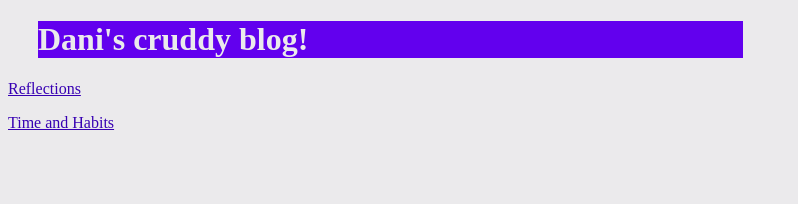
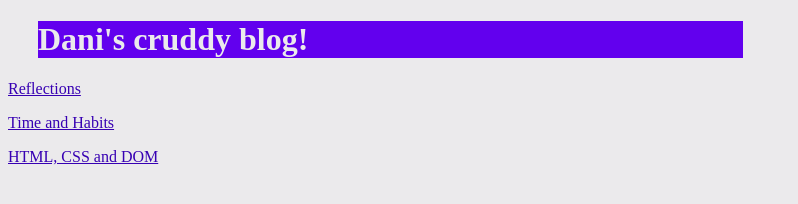
Before and after one commit to dani-smith/dani-smith.github.io, a plain HTML site: page index.html in a window 1280 px wide. Shown: the whole page, without its empty margins (0-798 px from the left). Drawn offline with Linux system fonts and the light colour scheme.

Commit message:
content updated

```diff
--- a/index.html
+++ b/index.html
@@ -16,7 +16,10 @@
   <p>
     <a href="/Blog/c1-time-and-habits-blog.html">Time and Habits</a>
   </p>
-    <!-- this is a comment. -->
+  <p>
+    <a href="/Blog/t2-html-css-dom-p1.html">HTML, CSS and DOM</a>
+  </p>
+
 
   </body>
 </html>
```
